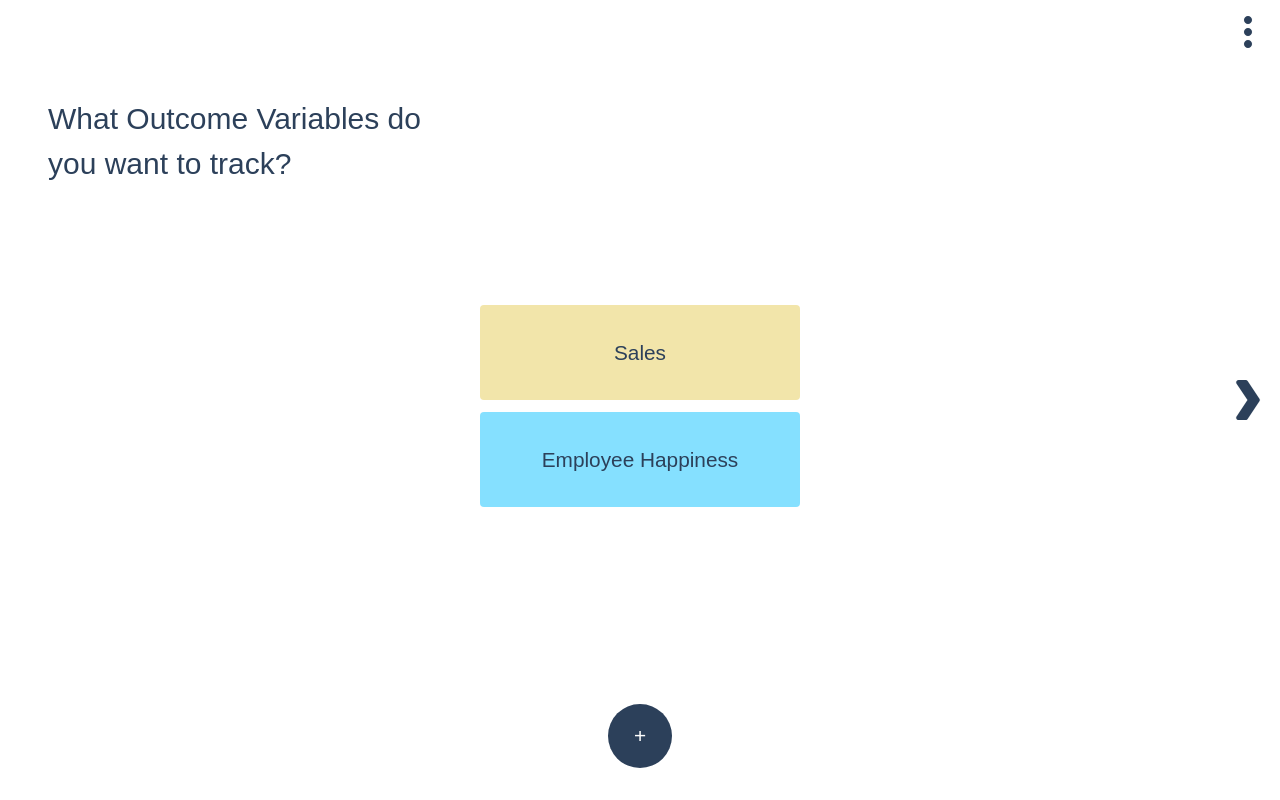
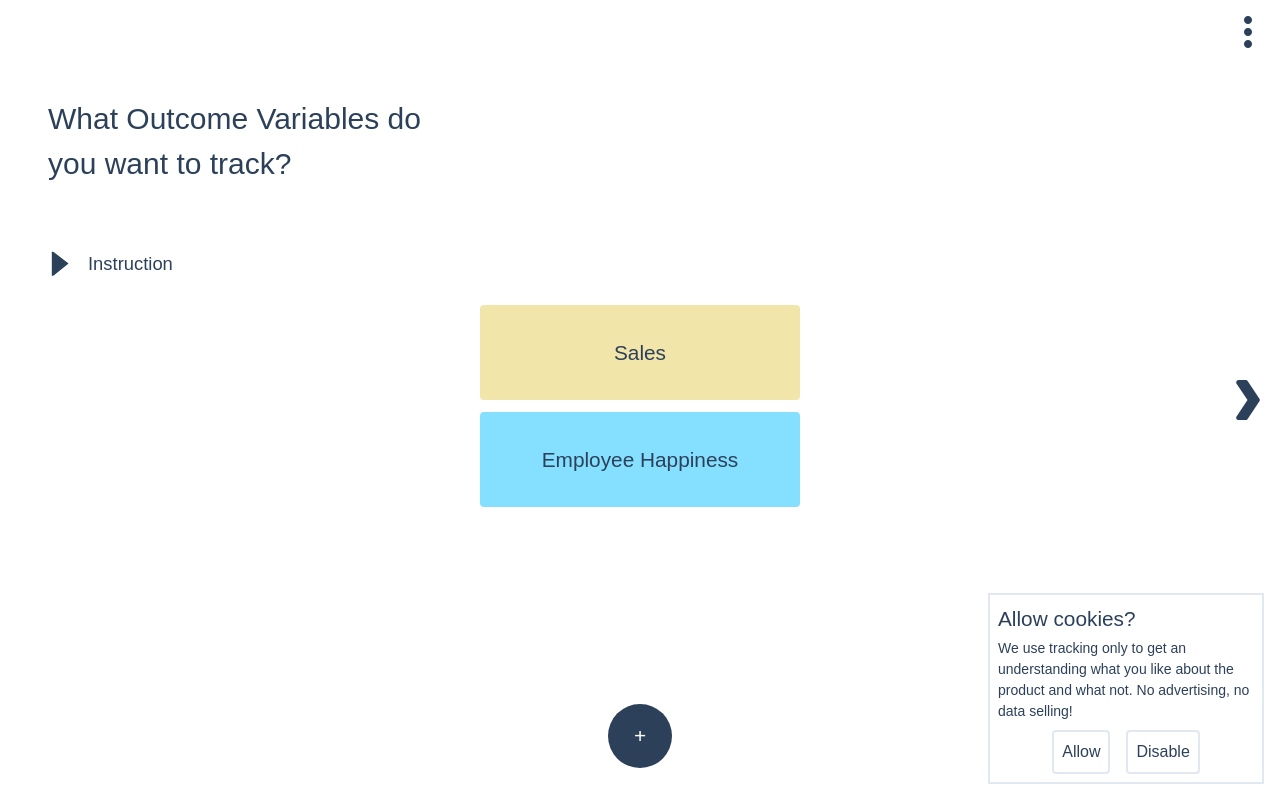
Before and after one commit to Maximilianwte/Simply-Scenario-Plan, a Vue app: page / in a window 1280 px wide. Both pictures are taken after a click on the button "Start customizing the template". Built offline with nearby package versions, Linux system fonts and the light colour scheme.

Commit message:
basic tool instruction

```diff
--- a/src/App.vue
+++ b/src/App.vue
@@ -1,13 +1,26 @@
 <template>
   <div id="app" class="min-h-screen w-screen relative text-main bg-bg" :class="getTheme">
     <router-view />
+    <div id="askTracking" v-if="getTrackingState == null"
+      class="fixed bottom-0 border-2 px-2 py-2 right-0 mr-16 md:mr-4 mb-4 text-2xl bg-bg">
+      <h6>Allow cookies?</h6>
+      <p class="text-sm w-64 mt-1">We use tracking only to get an understanding what you like about the product and
+        what not. No advertising, no data selling!</p>
+      <div class="flex mt-2 justify-center">
+        <button @click="enableCookies()"
+          class="px-2 py-2 rounded border-2 text-base hover:border-alternative hover:text-alternative">Allow</button>
+        <button @click="disableTracking()"
+          class="ml-4 px-2 py-2 rounded border-2 text-base hover:border-alternative hover:text-alternative">Disable
+          {{getTrackingState}}</button>
+      </div>
+    </div>
   </div>
 </template>
 
 <script>
   import texts from "./data/text.json";
   import store from "./store.js";
-
+  import cookie_functions from "./data/cookie_functions";
   export default {
     data() {
       return {
@@ -18,10 +31,32 @@
     computed: {
       getTheme() {
         return store.state.ui.dark ? "theme_dark" : "theme_light"
+      },
+      getTrackingState() {
+        return store.state.user.enableTracking;
       }
+    },
+    methods: {
+      checkTracking() {
+      var enableTracking = cookie_functions.getCookie("enableTracking");
+      console.log(enableTracking, typeof(enableTracking))
+      if (enableTracking == "true") {
+          console.log("enabled")
+          this.enableCookies()
+        }
+      },
+      enableCookies() {
+        cookie_functions.setCookie("enableTracking", "yes", 90);
+        store.commit("setTracking", true);
+      },
+      disableTracking() {
+        store.commit("setTracking", false);
+        this.$ga.disable();
+      },
     },
     mounted() {
       store.commit("setDataFromCookie");
+      this.checkTracking();
     }
   }
 </script>
--- a/src/components/progressBar.vue
+++ b/src/components/progressBar.vue
@@ -1,21 +1,16 @@
 <template>
-    <div class="progressBar border-2 w-72 h-8 rounded">
-        <p class="absolute ml-40" style="marginTop: 2px">{{loadState}}%</p>
-        <div class="load h-full rounded" :style="getLoadStyle"></div>
+    <div class="progressBar border-2 relative w-full md:w-72 h-10 rounded">
+        <div class="load absolute h-full rounded" :style="getLoadStyle"></div>
+        <p class="w-full h-full mt-1 text-center relative">{{loadState}}%</p>
     </div>
 </template>
 <script>
-export default {
-    props: ['loadState'],
-    data() {
-        return{
-            fullWidth: 320
-        }
-    },
-    computed: {
-        getLoadStyle() {
-            return "backgroundColor: #e84855; width: " + this.loadState/100*this.fullWidth + "px"
+    export default {
+        props: ['loadState'],
+        computed: {
+            getLoadStyle() {
+                return "backgroundColor: #e84855; width: " + this.loadState + "%;"
+            }
         }
     }
-}
 </script>
--- /dev/null
+++ b/src/components/toolOpen.vue
@@ -0,0 +1,35 @@
+<template>
+    <div class="toolOpen">
+        <div class="header flex text-xl">
+            <svg @click="setOpen" class="w-6 cursor-pointer" :style="getRotation" xmlns="http://www.w3.org/2000/svg" viewBox="0 0 20.5 13"><path d="M0 0h20.5l-10 13L0 0z"/></svg>
+            <h4 class="ml-4">Instruction</h4>
+        </div>
+        <div v-if="open" class="data text-lg mt-6 ml-2">
+            <ul>
+                <li class="mt-2" v-for="(item, index) in data" :key="index">
+                    {{item}}
+                </li>
+            </ul>
+        </div>
+    </div>
+</template>
+<script>
+export default {
+    props: ["data"],
+    data() {
+        return {
+            open: false
+        }
+    },
+    computed: {
+        getRotation() {
+            return this.open ? "" : "transform: rotate(-90deg)";
+        }
+    },
+    methods: {
+        setOpen() {
+            this.open = !this.open;
+        }
+    }
+}
+</script>
--- a/src/data/cookie_functions.js
+++ b/src/data/cookie_functions.js
@@ -7,6 +7,7 @@ let cookie_functions = {
     },
     getCookie(cname) {
         var name = cname + "=";
+        console.log(document.cookie)
         var decodedCookie = decodeURIComponent(document.cookie);
         var ca = decodedCookie.split(';');
         for (var i = 0; i < ca.length; i++) {
--- a/src/main.js
+++ b/src/main.js
@@ -13,5 +13,6 @@ new Vue({
 }).$mount('#app')
 
 Vue.use(VueAnalytics, {
-  id: 'G-DQQD9C21EP'
+  id: 'G-DQQD9C21EP',
+  router
 });
--- a/src/router.js
+++ b/src/router.js
@@ -10,7 +10,6 @@ export default new Router({
   routes: [{
       path: '/',
       name: 'home',
-      props: true,
       component: Home
     },
     {
--- a/src/store.js
+++ b/src/store.js
@@ -14,6 +14,7 @@ export default new Vuex.Store({
     },
     // ---- User Data
     user: {
+      enableTracking: null,
       login: true,
       email: "max@web.de",
       id: "10000",
@@ -103,6 +104,9 @@ export default new Vuex.Store({
     },
     setFileName(state, payload) {
       state.user.fileName = payload;
+    },
+    setTracking(state, payload) {
+      state.user.enableTracking = payload;
     },
     // ---- Add Data ----
 
@@ -368,6 +372,7 @@ export default new Vuex.Store({
           values: [],
         },
       };
+      cookie_functions.deleteCookie("data");
       for (var id in state) {
         cookie_functions.deleteCookie("data_" + id);
       }
--- a/src/views/declareOutcomeVariables.vue
+++ b/src/views/declareOutcomeVariables.vue
@@ -7,6 +7,7 @@
       >
         What Outcome Variables do you want to track?
       </h2>
+      <toolOpen class="mt-16" :data="['1. First declare variable.', '2. Work.']" />
     </div>
     <div
       class="drop-zone flex-col w-72 h-screen text-2xl"
@@ -97,7 +98,9 @@
 </template>
 <script>
 import store from "../store";
+import toolOpen from "../components/toolOpen";
 export default {
+  components: {toolOpen},
   data() {
     return {
       componentId: "declareOutcomeVariables",
--- a/src/views/home.vue
+++ b/src/views/home.vue
@@ -108,14 +108,14 @@
       <h4 class="text-3xl font-extrabold lg:w-full lg:px-16 mt-40 mb-12">
         What we are building on
       </h4>
-      <div id="features" class="lg:flex mb-24 relative">
-        <div class="left lg:w-1/2 flex-col justify-start">
-          <div id="featureTracker" class="px-8 py-4">
+      <div id="features" class="w-full lg:flex mb-24 relative">
+        <div class="left w-full lg:w-1/2 flex-col justify-start">
+          <div id="featureTracker" class="w-full px-8 py-4">
             <h4 class="text-xl">Upcoming Features</h4>
             <p class="text-base text-alternative">
               What features will be released next?
             </p>
-            <ul class="mt-8 mb-4">
+            <ul class="mt-8 mb-4 w-full">
               <li class="flex items-center justify-between">
                 <div class="text">
                   <h6 class="mr-4">1. Backend Integration</h6>
@@ -137,8 +137,8 @@
             </ul>
           </div>
         </div>
-        <div class="right lg:w-1/2 flex-col justify-start">
-          <div id="featureVoter" class="px-8 py-4 mt-8">
+        <div class="right w-full lg:w-1/2 flex-col justify-start">
+          <div id="featureVoter" class=" px-8 py-4 mt-8">
             <h4 class="text-xl">Vote Features</h4>
             <p class="text-base text-alternative">
               What feature do you want built next?
@@ -157,7 +157,8 @@
                 </button>
               </li>
               <li class="flex items-center mt-4">
-                <input type="text" class="w-40 border-2 rounded mr-4" v-model="newFeatureInput" placeholder="3. New input" />
+                <input type="text" class="w-40 border-2 rounded mr-4" v-model="newFeatureInput"
+                  placeholder="3. New input" />
                 <button @click="askNewFeature()" class="bg-focus hover:bg-main text-white rounded px-4 py-2">
                   Vote
                 </button>
@@ -238,7 +239,7 @@
       },
       getLogin() {
         return store.state.user.login;
-      },
+      }
     },
     methods: {
       resolve_img_url: function (path) {
@@ -586,6 +587,6 @@
       handleLogout() {
         store.commit("setLogout");
       }
-    },
+    }
   };
 </script>
```
